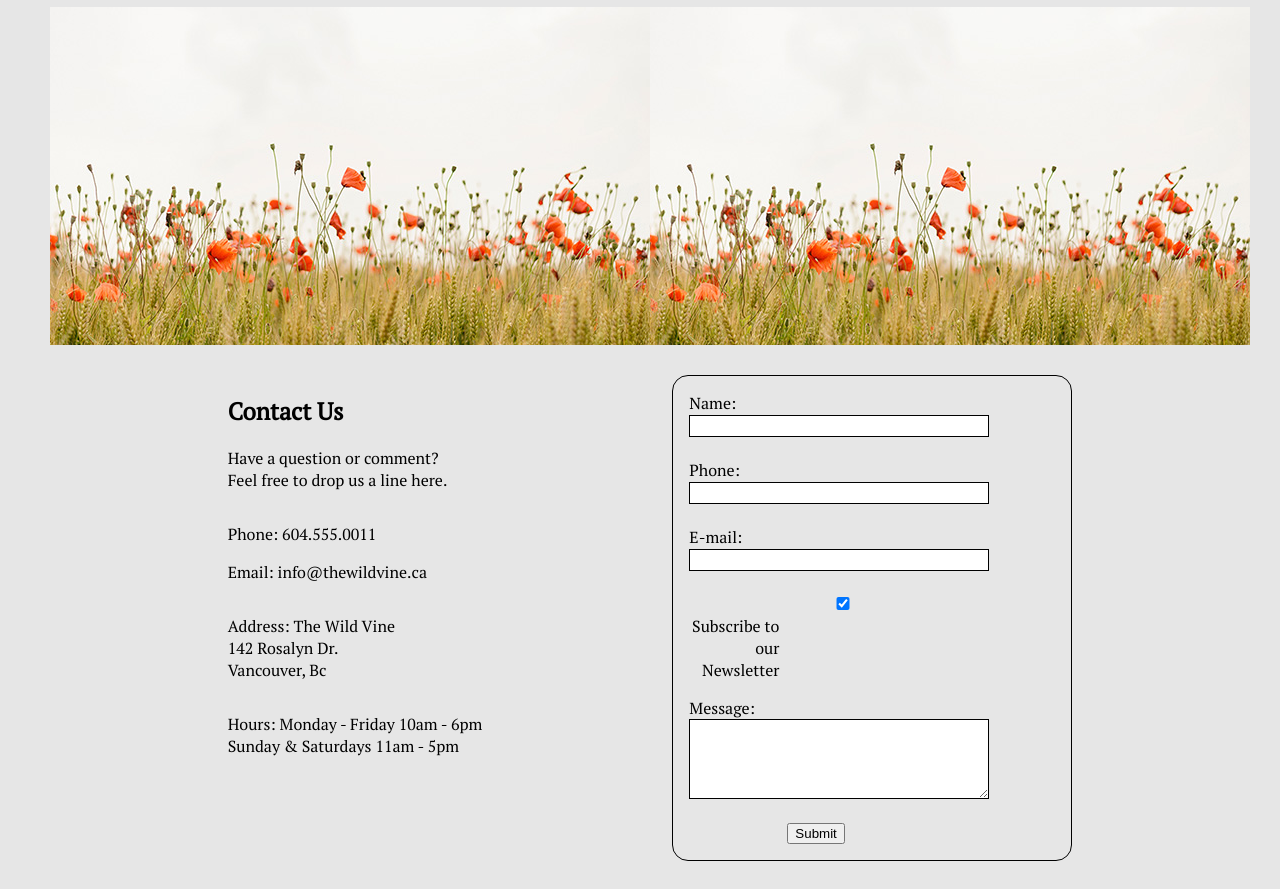
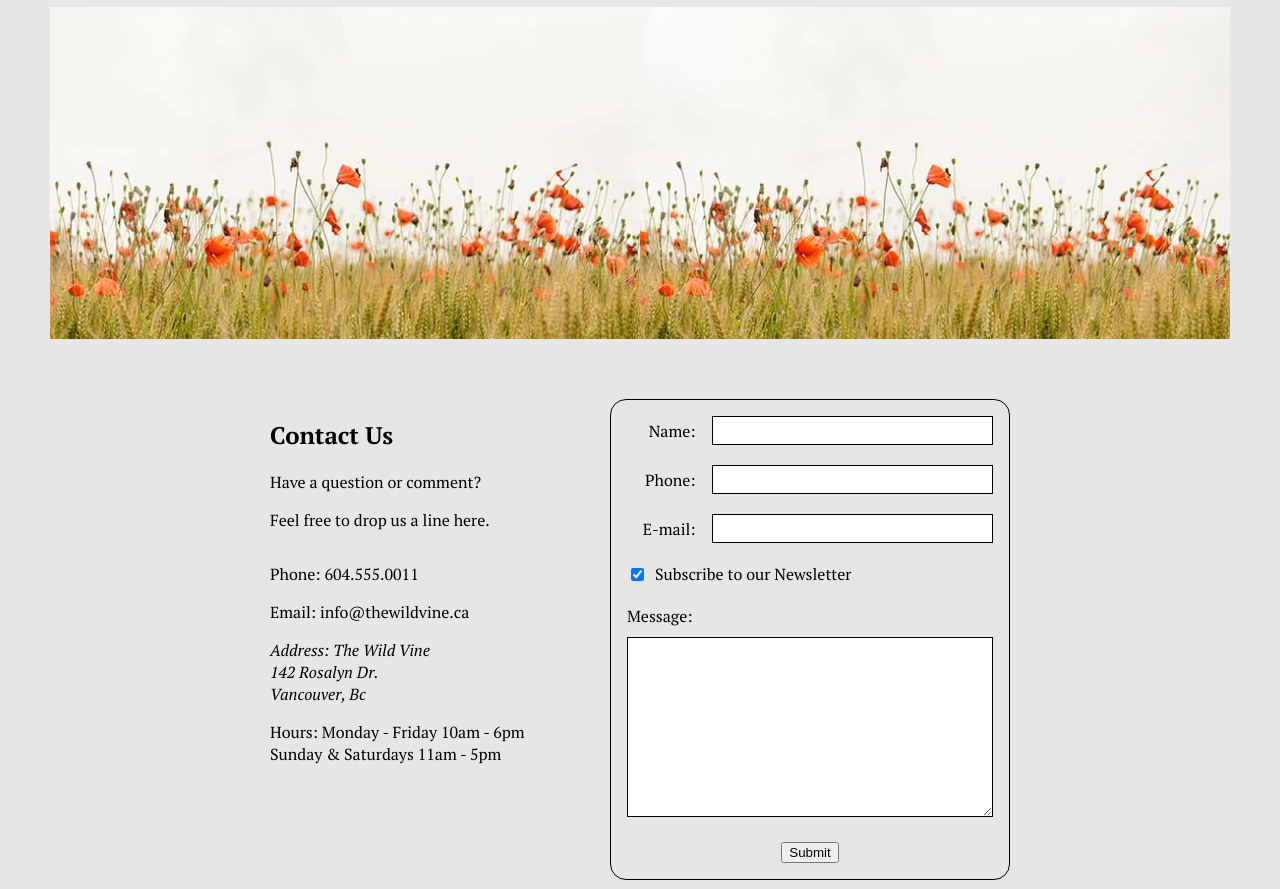
Before and after one commit to MarishkaSmirnova/flowershop, a plain HTML site: page contacts.html in a window 1280 px wide. Shown: the part 140-1029 px from the top of the page. Drawn offline with nearby package versions, Linux system fonts and the light colour scheme; files that its build step writes are made by us from their sources.

Commit message:
made adjustments to contacts page & wedding

```diff
--- a/contacts.html
+++ b/contacts.html
@@ -8,7 +8,7 @@
     <title>The Wild Vine</title>
     <link rel="stylesheet" href="styles/styles.css">
     <link rel="stylesheet" href="styles/contacts.css">
-    <link href="https://fonts.googleapis.com/css?family=PT+Serif" rel="stylesheet">
+    <!-- <link href="https://fonts.googleapis.com/css?family=PT+Serif" rel="stylesheet"> -->
 </head>
 
 <body>
@@ -43,30 +43,32 @@
 <main>
 <div class="hero-section">
     <div class="hero-img">
-        <img src="images/contact-copy.jpg" alt="Poppy">
-        <img src="images/contact-copy.jpg" alt="Poppy">
+        <picture>
+                <img src="images/contact-pano.jpg" alt="Poppy">
+                <source srcset="images/p.png" media="(max-width: 850px)">
+        </picture>
     </div>
 </div><!--end hero-section-->
 
 <!--Contact info start-->
 <div class="flex-container-contact">
     <div class="contact-column">
-        <div>
+        <div class="contact-info-group">
             <h2>Contact Us</h2>
-            <p>Have a question or comment?<br>
-            Feel free to drop us a line here.</p>
+            <p>Have a question or comment?</p>
+            <p>Feel free to drop us a line here.</p>
         </div>
-        <div>
+        <div class="contact-info-group">
             <p>Phone: 604.555.0011</p>
             <p>Email: info@thewildvine.ca</p>
         </div>
-        <div>
-            <p>Address: The Wild Vine<br>
+        <div class="contact-info-group">
+            <address>Address: The Wild Vine<br>
                         142 Rosalyn Dr.<br>
                         Vancouver, Bc<br>
-            </p>
+            </address>
         </div>
-        <div>
+        <div class="contact-info-group">
             <p>Hours: Monday - Friday 10am - 6pm<br>
                     Sunday & Saturdays 11am - 5pm<br>
             </p>
@@ -76,27 +78,27 @@
     <!--Form Section-->
     <div class="contact-form">
         <form action="/my-contact-form" method="post">
-    <div>
+            <div class="form-group">
                 <label for="name">Name:</label>
                 <input for="text" id="name" name="guest_name">
-    </div> <br>
-    <div>
+            </div>
+            <div class="form-group">
                 <label for="phone">Phone:</label>
                 <input type="phone" id="phone" name="guest_name">
-    </div> <br>
-    <div>
+            </div>
+            <div class="form-group">
                 <label for="mail">E-mail:</label>
                 <input type="email" id="mail" name="guest_mail">
-    </div><br>
-    <div class="subscribe">
+            </div>
+            <div class="subscribe form-group">
                 <input type="checkbox" id="subscribe" name="sub1[]" value="subscribe" checked>
                 <label for="box-01">Subscribe to our Newsletter</label>
-    </div>
-    <div>
+            </div class="form-group">
+            <div class="form-group message">
                 <label for="msg">Message:</label>
                 <textarea id="msg" name="user_message"></textarea>
-    </div> <br>
-    <div class="button">
+            </div>
+            <div class="button form-group">
                 <button type="submit">Submit</button>
             </div>
     </form>
--- a/scss/contacts.scss
+++ b/scss/contacts.scss
@@ -1,10 +1,11 @@
 //Contact Page
+@import 'variables';
+
 .hero-section {
     // background-image: url('../images/contact-copy.jpg') 50% no-repeat;
     // background-size: cover;
     text-align: center;
     display: flex;
-    //height: $hero-height;
     align-items: center;
     justify-content: center;
     padding-left:50px;
@@ -14,8 +15,10 @@
     margin-top: 0;
 
     .hero-img {
-        display: flex;
-        align-items: flex-start;
+       display:block;
+       @media (max-width: $tabletPortrait){
+           display: none;
+       }
     }
 
     img {
@@ -26,20 +29,31 @@
 .contact-column {
     display: flex;
     flex-direction: column;
-    padding-left: 110px;
-    padding-right:90px;
+    // padding-left: 110px;
+    // padding-right:90px;
 }
 
 .contact-form {
-    padding-left:100px;
-    padding-right:90px;
-    padding-bottom: 30px;
+    // padding-left:100px;
+    // padding-right:90px;
+    // padding-bottom: 30px;
 }
 
 .flex-container-contact {
     display: flex;
     flex-direction:row;
-    justify-content: center;
+    padding: 30px 30px;
+    max-width: 800px;
+    margin: 0 auto;
+
+    .contact-column {
+        flex: 1;
+    }
+
+    .contact-form {
+        flex: 0 0 400px;
+    }
+
 }
 
 /* Form start */
@@ -55,34 +69,60 @@ form div + div {
     margin-top:1em;
 }
 
-label {
+.form-group:not(.message) {
     display: flex;
+    align-items: center;
+}
+
+.form-group:not(:last-child){
+    margin-bottom: 20px;
+}
+
+.form-group:not(.subscribe) label {
+    //display: flex;
     width:90px;
     text-align: right;
+    margin-right: 16px;
 }
 
-input, textarea {
-    font: 1em 'Merriweather', serif;
-    width:300px;
-    padding-right: 0px;
-    box-sizing: border-box;
+.subscribe label {
+    margin-left: 8px;
+}
+
+input:not([type="checkbox"]), textarea {
+    //font: 1em 'Merriweather', serif;
+    font: {
+        family: 'Merriweather', serif;
+        size: 0.85em;
+    }
+    padding: 5px;
+    width: 100%;
+    //padding-right: 0;
+    //box-sizing: border-box;
     border: 1px solid black;
 }
 
 input:focus, textarea:focus {
-border-color: #000;
+    border-color: #000;
+}
+
+.form-group.message label {
+    display: block;
+    margin-bottom: 10px;
+    text-align: left;
 }
 
 textarea {
-    vertical-align: top;
-    align-content: left;
-    height: 5em;
+    //vertical-align: top;
+    //align-content: left;
+    height: 180px;
 }
 
 .button {
-    padding-left:90px;
-    margin-left: .5em;
-    align-items: center;
+    //padding-left:90px;
+    //margin-left: .5em;
+    //align-items: center;
+    justify-content: center;
 }
 
 ul {
@@ -96,3 +136,6 @@ ul {
 .email_subscribe {
     display: flex;
 }
+
+
+/*Start Media Query*/
--- a/scss/styles.scss
+++ b/scss/styles.scss
@@ -1,3 +1,5 @@
+// Google Fonts
+@import url('https://fonts.googleapis.com/css?family=Merriweather:400,400i,700|PT+Serif:400,400i,700,700i');
 //Utility
 @import "variables";
 @import "mixins";
--- a/scss/wedding.scss
+++ b/scss/wedding.scss
@@ -41,3 +41,5 @@
     padding:20px;
     padding-right:122px;
 }
+
+/*Start Media Query */
```
Also changed, not shown: index.html (+1 -1 lines), shop.html (+1 -1 lines), images/contact-pano.jpg (added), images/p.png (added), 2 other files. Lines whose indentation alone changed are shown as unchanged.
